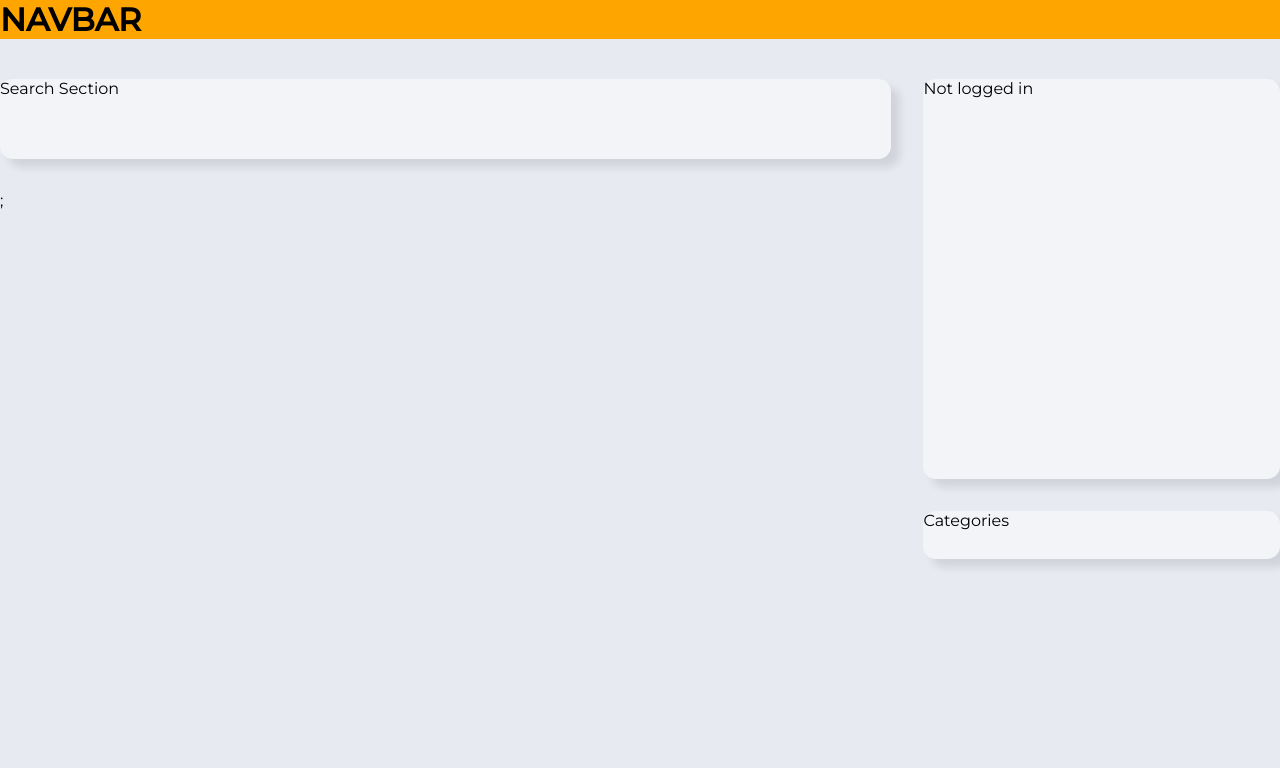
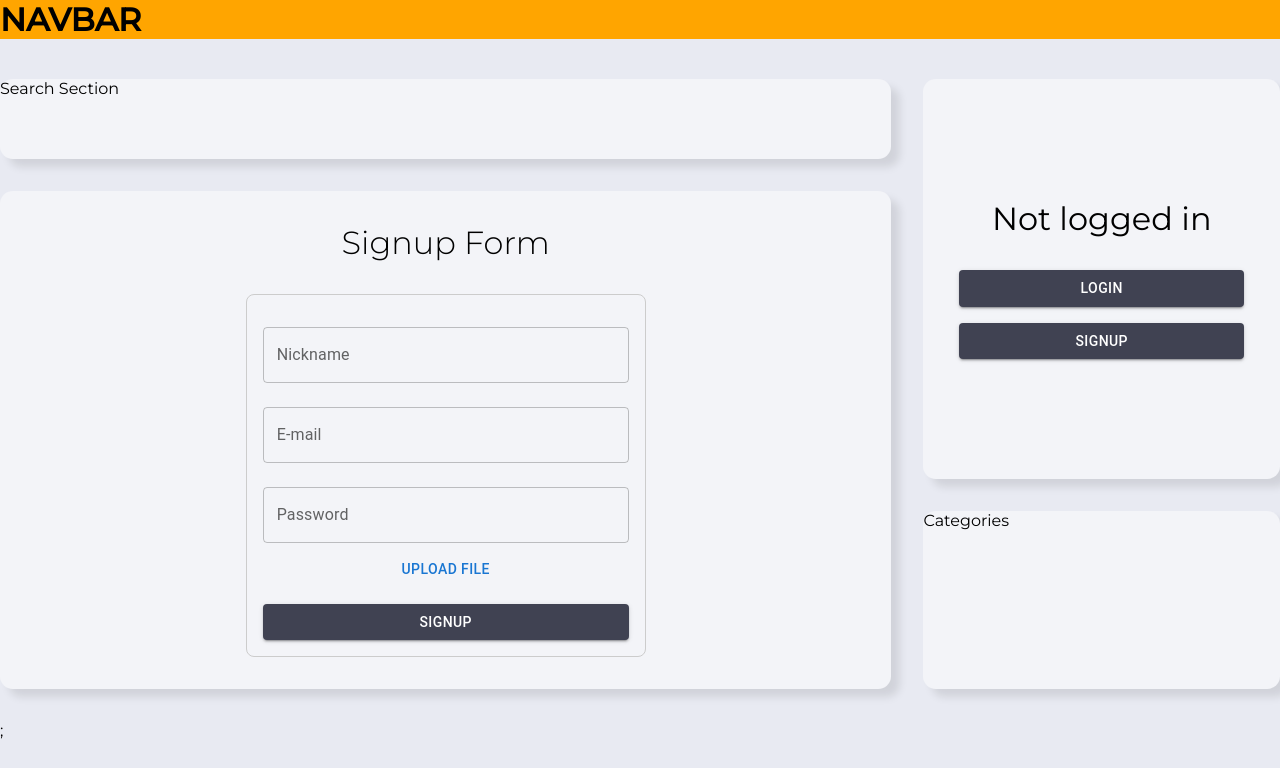
Before and after one commit to santiagorejas/simple-posts-front, a React (Create React App) app: page /signup in a window 1280 px wide. Shown: the top 768 px of the page. Built offline with nearby package versions, Linux system fonts and the light colour scheme.

Commit message:
signup form added

```diff
--- a/src/App.css
+++ b/src/App.css
@@ -104,3 +104,13 @@ textarea {
 .form-btn:hover {
   background-color: #282a3a Im !important;
 }
+.form {
+  display: flex;
+  flex-direction: column;
+  max-width: 25rem;
+  margin: auto;
+  margin-bottom: 2rem;
+  border: 1px solid #ccc;
+  padding: 1rem;
+  border-radius: 0.5rem;
+}
--- a/src/App.js
+++ b/src/App.js
@@ -10,6 +10,7 @@ import PostDetailPage from "./pages/Post Detail/PostDetailPage";
 import { useAuth } from "./hooks/auth-hook";
 import { AuthContext } from "./context/auth-context";
 import LoginPage from "./pages/Login/LoginPage";
+import SignupPage from "./pages/Signup/SignupPage";
 
 function App() {
   const { token, login, logout, userId } = useAuth();
@@ -38,6 +39,10 @@ function App() {
             path="/login"
             element={<LoginPage className="grid-container__main-section" />}
           />
+          <Route
+            path="/signup"
+            element={<SignupPage className="grid-container__main-section" />}
+          />
         </Routes>
       </div>
     </AuthContext.Provider>
--- a/src/components/Profile Card/ProfileCard.js
+++ b/src/components/Profile Card/ProfileCard.js
@@ -1,4 +1,6 @@
+import { Button } from "@mui/material";
 import { useContext, useEffect, useState } from "react";
+import { useNavigate } from "react-router-dom";
 import { AuthContext } from "../../context/auth-context";
 import { useHttp } from "../../hooks/use-http";
 import Section from "../UI/Section";
@@ -7,9 +9,8 @@ import classes from "./ProfileCard.module.css";
 
 const ProfileCard = (props) => {
   const [profileData, setProfileData] = useState(null);
-
+  const navigate = useNavigate();
   const { isLoggedIn, token } = useContext(AuthContext);
-
   const { isLoading, error, clearError, sendRequest } = useHttp();
 
   useEffect(() => {
@@ -31,7 +32,31 @@ const ProfileCard = (props) => {
   }, [sendRequest, isLoggedIn]);
 
   if (!isLoggedIn) {
-    return <Section className={props.className}>Not logged in</Section>;
+    return (
+      <Section className={props.className}>
+        <div className={classes["profile-card__not-logged-in"]}>
+          <h1>Not logged in</h1>
+          <Button
+            className="form-btn"
+            variant="contained"
+            type="submit"
+            margin="normal"
+            onClick={() => navigate("/login")}
+          >
+            Login
+          </Button>
+          <Button
+            className="form-btn"
+            variant="contained"
+            type="submit"
+            margin="normal"
+            onClick={() => navigate("/signup")}
+          >
+            Signup
+          </Button>
+        </div>
+      </Section>
+    );
   }
 
   if (!isLoading && profileData !== null)
--- a/src/components/Profile Card/ProfileCard.module.css
+++ b/src/components/Profile Card/ProfileCard.module.css
@@ -7,6 +7,21 @@
     align-items: center;
     justify-content: center;
     height: 100%;
+}
+
+.profile-card__not-logged-in {
+    width: 80%;
+    margin: auto;
+    text-align: center;
+    height: 100%;
+    display: flex;
+    flex-direction: column;
+    justify-content: center;
+}
+
+.profile-card__not-logged-in h1 {
+    margin-bottom: 1rem;
+    font-weight: 400;
 }
 
 .profile-card__image {
--- /dev/null
+++ b/src/pages/Signup/SignupPage.js
@@ -0,0 +1,139 @@
+import { useRef, useState } from "react";
+import { Button, TextField } from "@mui/material";
+import { useFormik } from "formik";
+import * as Yup from "yup";
+import Section from "../../components/UI/Section";
+import { useNavigate } from "react-router-dom";
+import { useHttp } from "../../hooks/use-http";
+import { useAuth } from "../../hooks/auth-hook";
+import { AuthContext } from "../../context/auth-context";
+
+const SignupPage = (props) => {
+  const fileInput = useRef();
+  const navigate = useNavigate();
+  const auth = useAuth(AuthContext);
+  const { isLoading, error, clearError, sendRequest } = useHttp();
+
+  const [pickedFile, setPickedFile] = useState(null);
+
+  const formik = useFormik({
+    initialValues: {
+      nickname: "",
+      email: "",
+      password: "",
+      image: "",
+    },
+    validationSchema: Yup.object({
+      nickname: Yup.string()
+        .required()
+        .min(3, "Nickname mut be at least 3 characters long."),
+      email: Yup.string().email().required(),
+      password: Yup.string()
+        .required("Password required.")
+        .min(6, "Password must be at least 6 characters long."),
+      image: Yup.string(),
+    }),
+    onSubmit: async (values, actions) => {
+      console.log(values);
+
+      const formData = new FormData();
+      formData.append("nickname", formik.values.nickname);
+      formData.append("email", formik.values.email);
+      formData.append("password", formik.values.password);
+      formData.append("image", pickedFile);
+
+      try {
+        const data = await sendRequest(
+          "http://localhost:5000/api/user/signup",
+          "POST",
+          formData
+        );
+        navigate("/");
+      } catch (err) {}
+
+      actions.resetForm({
+        values: {
+          nickname: "",
+          email: "",
+          password: "",
+          image: "",
+        },
+      });
+    },
+  });
+
+  const pickedHandler = (e) => {
+    let pickedFile = null;
+    if (e.target.files && e.target.files.length === 1) {
+      pickedFile = e.target.files[0];
+    }
+    setPickedFile(pickedFile);
+  };
+
+  return (
+    <Section className={props.className}>
+      <h1 className="section-title" style={{ textAlign: "center" }}>
+        Signup Form
+      </h1>
+      <form className="form" onSubmit={formik.handleSubmit}>
+        <TextField
+          label="Nickname"
+          id="nickname"
+          name="nickname"
+          onChange={formik.handleChange}
+          onBlur={formik.handleBlur}
+          value={formik.values.comment}
+          autoComplete="off"
+          margin="normal"
+        />
+        {formik.errors.nickname && formik.touched.nickname && (
+          <p className="invalid-text">{formik.errors.nickname}</p>
+        )}
+        <TextField
+          label="E-mail"
+          id="email"
+          name="email"
+          onChange={formik.handleChange}
+          onBlur={formik.handleBlur}
+          value={formik.values.comment}
+          autoComplete="off"
+          margin="normal"
+        />
+        {formik.errors.email && formik.touched.email && (
+          <p className="invalid-text">{formik.errors.email}</p>
+        )}
+        <TextField
+          label="Password"
+          id="password"
+          name="password"
+          onChange={formik.handleChange}
+          onBlur={formik.handleBlur}
+          value={formik.values.comment}
+          autoComplete="off"
+          margin="normal"
+        />
+        {formik.errors.password && formik.touched.password && (
+          <p className="invalid-text">{formik.errors.password}</p>
+        )}
+        <Button onClick={() => fileInput.current.click()}>Upload File</Button>
+        <input
+          ref={fileInput}
+          type="file"
+          style={{ display: "none" }}
+          accept=".jpg,.png,.jpeg"
+          onChange={pickedHandler}
+        />
+        <Button
+          className="form-btn"
+          variant="contained"
+          type="submit"
+          margin="normal"
+        >
+          Signup
+        </Button>
+      </form>
+    </Section>
+  );
+};
+
+export default SignupPage;
```
